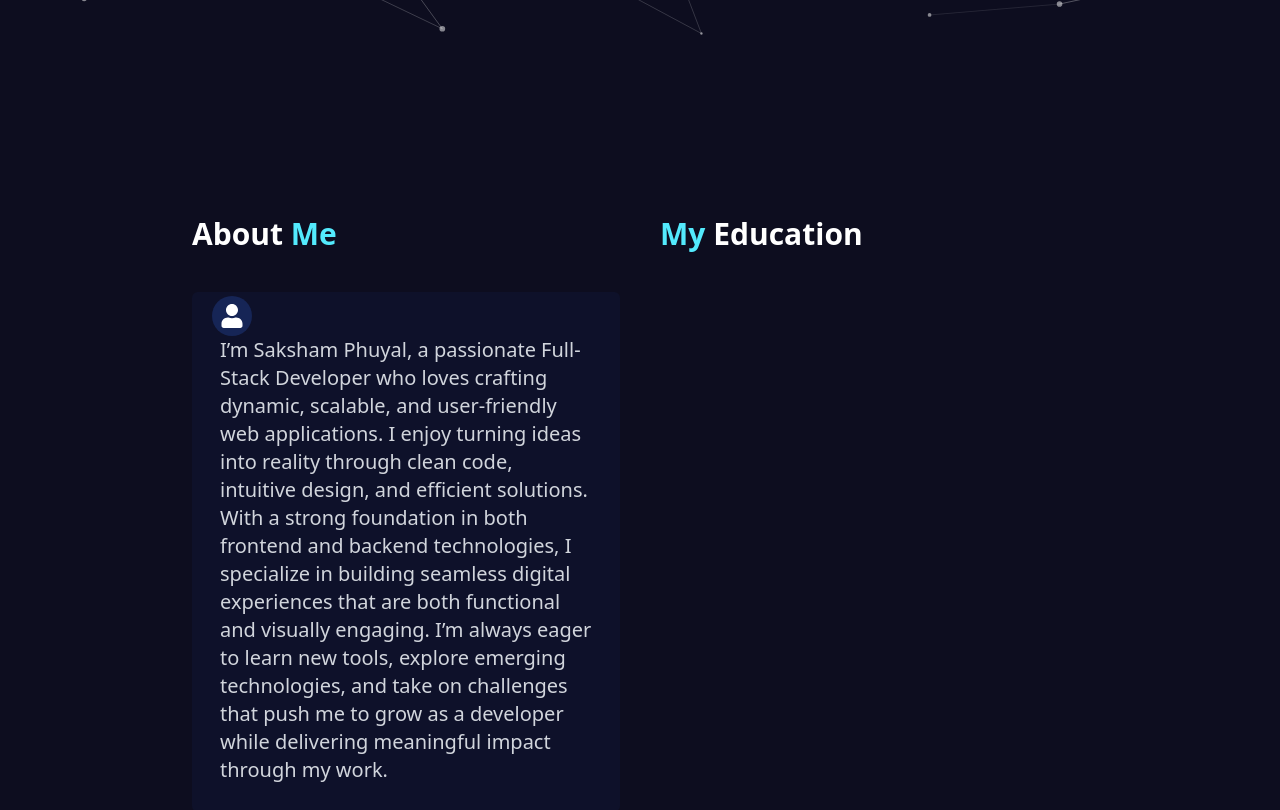
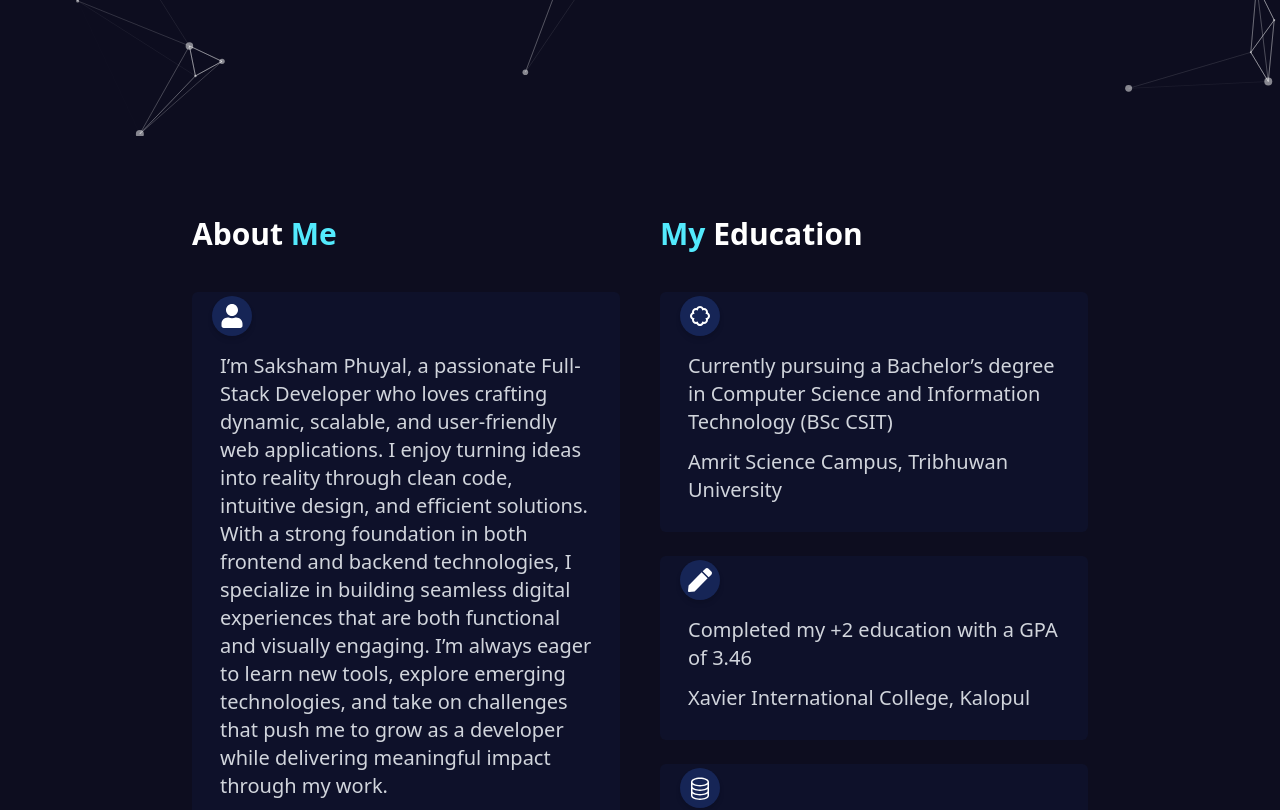
Before and after one commit to SakshamPhuyal/PORTFOLIO, a Next.js app: page / in a window 1280 px wide. Shown: the part 760-1570 px from the top of the page. Built offline with nearby package versions, Linux system fonts and the light colour scheme.

Commit message:
education

```diff
--- a/app/components/Home/Resume/Resume.tsx
+++ b/app/components/Home/Resume/Resume.tsx
@@ -1,20 +1,55 @@
 import React from 'react'
 import ResumeCard from './ResumeCard'
-import { FaUser } from 'react-icons/fa'
+import { FaPen, FaUser } from 'react-icons/fa'
+import { BiBadge } from 'react-icons/bi'
+import { BsDatabase } from 'react-icons/bs'
+import ParticlesHero from '../Hero/Background'
 
 const Resume = () => {
   return (
-    <div className='pt-20 pb-16'>
-      <div className='w-[90%] sm:w-[70%] mx-auto grid grid-cols-2 gap-10'>
+    <div className="pt-20 pb-16">
+      <ParticlesHero />
+      <div className="w-[90%] sm:w-[70%] mx-auto grid grid-cols-2 gap-10">
+
+        {/* About Me Section */}
         <div>
-        <h1 className='text-3xl font-bold text-white '>About <span className='text-cyan-300'>Me</span></h1>
-        <div className='mt-10'>
-<ResumeCard  Icon={FaUser}/>
+          <h1 className="text-3xl font-bold text-white">
+            About <span className="text-cyan-300">Me</span>
+          </h1>
+          <div className="mt-10">
+            <ResumeCard
+              Icon={FaUser}
+              text="I’m Saksham Phuyal, a passionate Full-Stack Developer who loves crafting dynamic, scalable, and user-friendly web applications. I enjoy turning ideas into reality through clean code, intuitive design, and efficient solutions. With a strong foundation in both frontend and backend technologies, I specialize in building seamless digital experiences that are both functional and visually engaging. I’m always eager to learn new tools, explore emerging technologies, and take on challenges that push me to grow as a developer while delivering meaningful impact through my work."
+            />
+          </div>
         </div>
+
+        {/* Education Section */}
+        <div>
+          <h1 className="text-3xl font-bold text-white">
+            <span className="text-cyan-300">My</span> Education
+          </h1>
+          <div className="mt-10">
+            <ResumeCard
+              Icon={BiBadge}
+              text="Currently pursuing a Bachelor’s degree in Computer Science and Information Technology (BSc CSIT)"
+              college='Amrit Science Campus, Tribhuwan University '
+            />
+            <ResumeCard
+              Icon={FaPen}
+              text="Completed my +2 education with a GPA of 3.46"
+              college='Xavier International College, Kalopul '
+            />
+             <ResumeCard
+              Icon={BsDatabase}
+              text="Certification"
+              college='Free Code Camp- Responsive Web Design
+              CodeForChange-UI/UX Design'
+            />
+          </div>
+
         </div>
-        <div>
-          <h1  className='text-3xl font-bold text-white '><span className='text-cyan-300'>My</span> Education</h1>
-        </div>
+
       </div>
     </div>
   )
--- a/app/components/Home/Resume/ResumeCard.tsx
+++ b/app/components/Home/Resume/ResumeCard.tsx
@@ -1,18 +1,29 @@
 import React from 'react'
 import { IconType } from 'react-icons'
-type props={
-  Icon:IconType;
-  date?:string;
+
+type Props = {
+  Icon: IconType;
+  college?: string;
+  text: string;
+
 }
-const ResumeCard = ({
-  Icon,date}:props) => {
+
+const ResumeCard = ({ Icon, college, text }: Props) => {
   return (
-    <div className='mb-6'>
-      <div className='flex items-center space-x-6 bg-blue-950/20 transition-all duration-300 p-4 rounded-md relative'>
-<div className='w-10 h-10 bg-blue-950 rounded-full flex items-center justify-center  absolute top-1 left-5 flex-col'>
-<Icon className='w-6 h-6 text-white' />
-</div>
-<h1 className='text-gray-300 text-xl mt-4 p-3'>I’m Saksham Phuyal, a passionate Full-Stack Developer who loves crafting dynamic, scalable, and user-friendly web applications. I enjoy turning ideas into reality through clean code, intuitive design, and efficient solutions. With a strong foundation in both frontend and backend technologies, I specialize in building seamless digital experiences that are both functional and visually engaging. I’m always eager to learn new tools, explore emerging technologies, and take on challenges that push me to grow as a developer while delivering meaningful impact through my work.</h1>
+    <div className="mb-6">
+      <div className="bg-blue-950/20 transition-all duration-300 p-4 rounded-md relative">
+        {/* Icon */}
+        <div className="w-10 h-10 bg-blue-950 rounded-full flex items-center justify-center absolute top-1 left-5 shadow-md">
+          <Icon className="w-6 h-6 text-white" />
+        </div>
+
+        {/* Text */}
+        <h1 className="text-gray-300 text-xl mt-8 p-3">
+          {text}
+        </h1>
+         <h1 className="text-gray-300 text-xl -mt-3 p-3">
+          {college}
+        </h1>
       </div>
     </div>
   )
```
